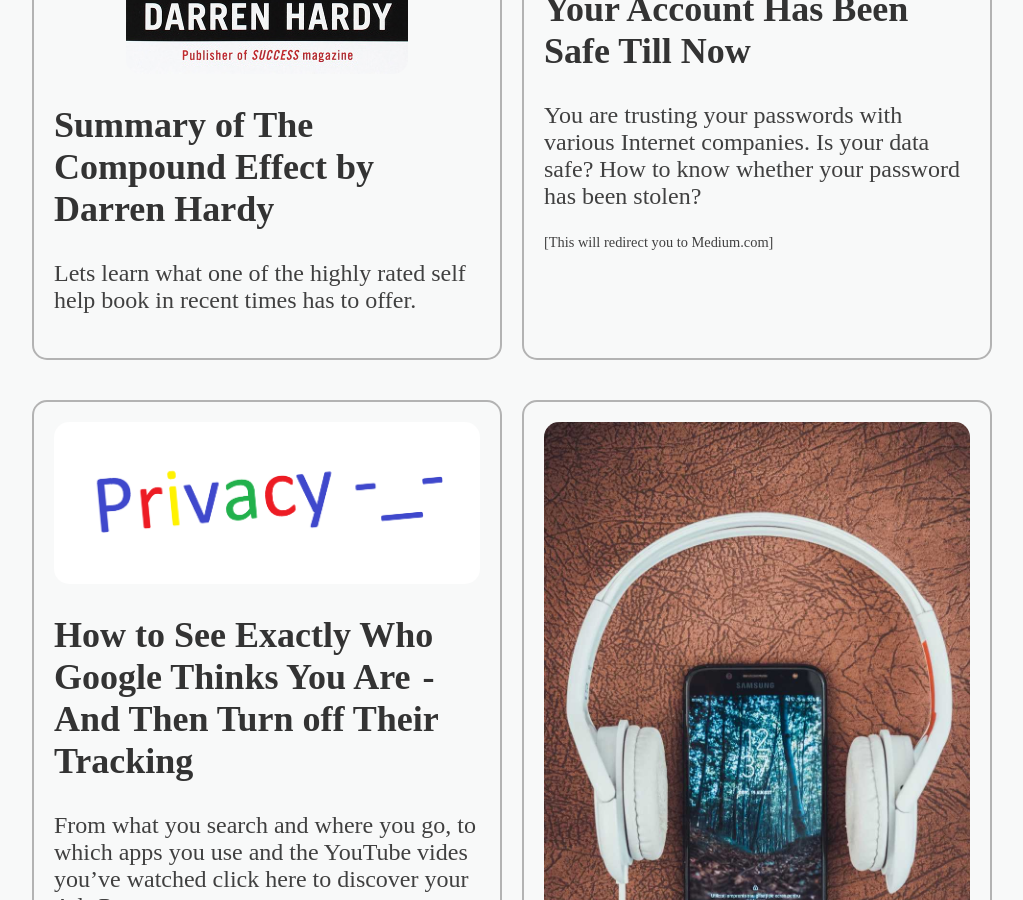
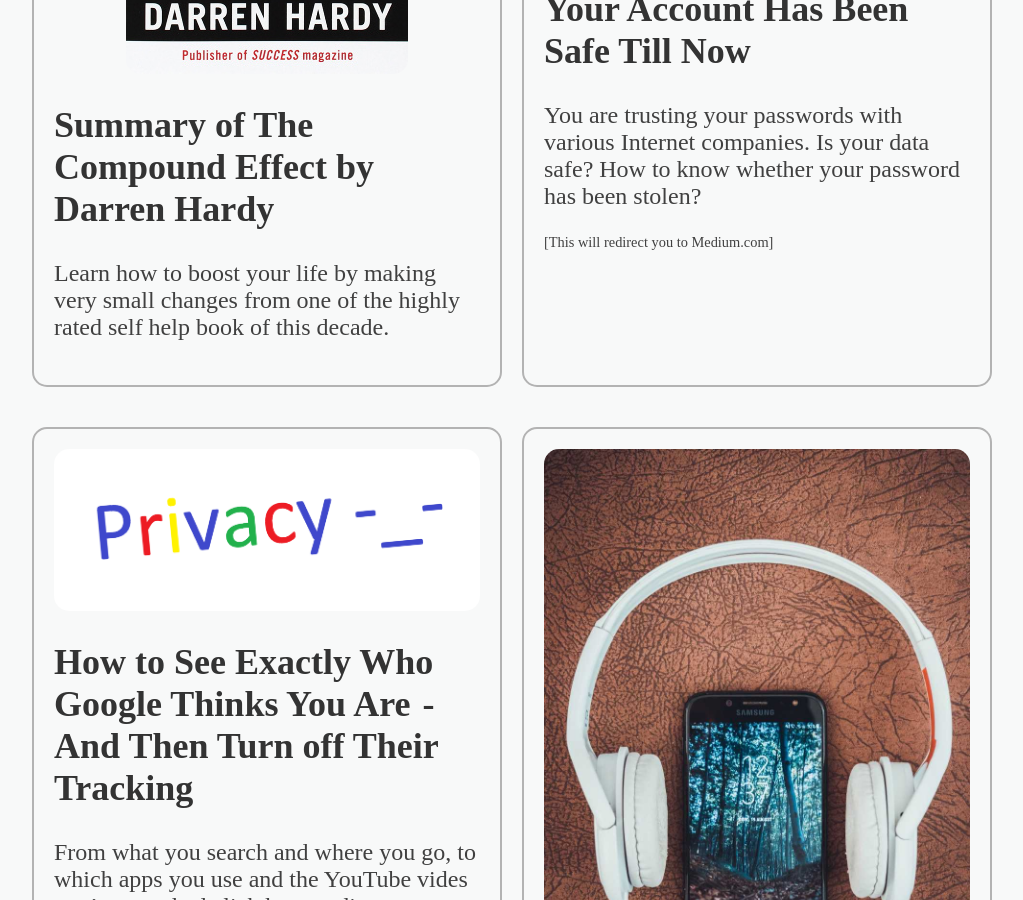
Before and after one commit to sayinathk/sayinathk.github.io, a Jekyll site: the page built from index.html, in a window 1280 px wide and 900 px high, scrolled down 529 px. Shown: the whole window, without its empty margins (128-1151 px from the left). Built offline with Jekyll 4.4.1, drawn with Linux system fonts in a browser that asks for light colours.

Commit message:
Update 2020-10-1-Summary-of-The-Compound-Effect-by-Darren-Hardy.md

```diff
--- a/_posts/2020-10-1-Summary-of-The-Compound-Effect-by-Darren-Hardy.md
+++ b/_posts/2020-10-1-Summary-of-The-Compound-Effect-by-Darren-Hardy.md
@@ -2,7 +2,7 @@
 layout: post
 title: Summary of The Compound Effect by Darren Hardy
 permalink: /summary-of-the-compound-effect-by-darren-hardy/
-description: Lets learn what one of the highly rated self help book in recent times has to offer.
+description: Learn how to boost your life by making very small changes from one of the highly rated self help book of this decade.
 tags: present
 image: images/thecompoundeffect.jpg
 ---
```
